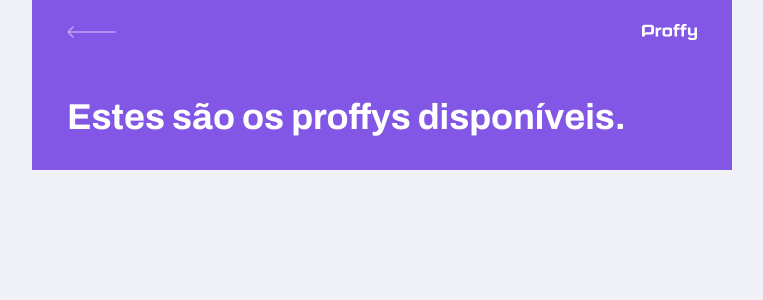
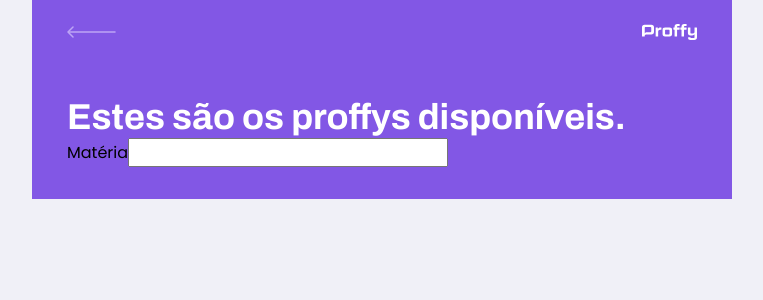
Before and after one commit to cleysonsilvame/nlw-2, a React (Create React App) app in the folder web/: page /study in a window 1280 px wide. Shown: the top 300 px of the page, without its empty margins (258-1021 px from the left). Built offline with nearby package versions, Linux system fonts and the light colour scheme.

Commit message:
Created PageHeader component

```diff
--- /dev/null
+++ b/web/src/components/PageHeader/index.tsx
@@ -0,0 +1,29 @@
+import React from 'react';
+import { Link } from 'react-router-dom';
+
+import logoImg from '../../assets/images/logo.svg';
+import backIcon from '../../assets/images/icons/back.svg';
+
+interface PageHeaderProps{
+  title: string;
+}
+
+const PageHeader: React.FC<PageHeaderProps> = (props) => {
+  return (
+    <header className="page-header">
+      <div className="top-bar-container">
+        <Link to="/">
+          <img src={backIcon} alt="Voltar"/>
+        </Link>
+        <img src={logoImg} alt="Proffy"/>
+      </div>
+
+      <div className="header-content">
+        <strong>{props.title}</strong>
+        {props.children}
+      </div>
+    </header>
+  );
+}
+
+export default PageHeader;
--- a/web/src/pages/Landing/index.tsx
+++ b/web/src/pages/Landing/index.tsx
@@ -42,7 +42,7 @@
         </span>
       </div>
     </div>
-  )
+  );
 }
 
 export default Landing;
--- a/web/src/pages/TeacherForm/index.tsx
+++ b/web/src/pages/TeacherForm/index.tsx
@@ -1,9 +1,13 @@
 import React from 'react';
+import PageHeader from '../../components/PageHeader';
 
 function TeacherForm() {
   return (
-    <h1>Teacher Form</h1>
-  )
+    <div id="page-teacher-form" className="container">
+      <PageHeader title="Que incrível que você quer dar aulas.">
+      </PageHeader>
+    </div>
+    );
 }
 
 export default TeacherForm;
--- a/web/src/pages/TeacherList/index.tsx
+++ b/web/src/pages/TeacherList/index.tsx
@@ -1,28 +1,24 @@
 import React from 'react';
-import { Link } from 'react-router-dom';
+
+import PageHeader from '../../components/PageHeader';
 
 import './style.css';
-
-import logoImg from '../../assets/images/logo.svg';
-import backIcon from '../../assets/images/icons/back.svg';
 
 function TeacherList() {
   return (
     <div id="page-teacher-list" className="container">
-      <header className="page-header">
-        <div className="top-bar-container">
-          <Link to="/">
-            <img src={backIcon} alt="Voltar"/>
-          </Link>
-          <img src={logoImg} alt="Proffy"/>
-        </div>
-
-        <div className="header-content">
-          <strong>Estes são os proffys disponíveis.</strong>
-        </div>
-      </header>
+      <PageHeader title="Estes são os proffys disponíveis.">
+        <form action="search-teachers">
+          <div className="input-block">
+            <label htmlFor="subject">
+              Matéria
+            </label>
+            <input type="text" id="subject"/>
+          </div>
+        </form>
+      </PageHeader>
     </div>
-  )
+  );
 }
 
 export default TeacherList;
```
Also changed, not shown: web/src/components/PageHeader/style.css (added).
